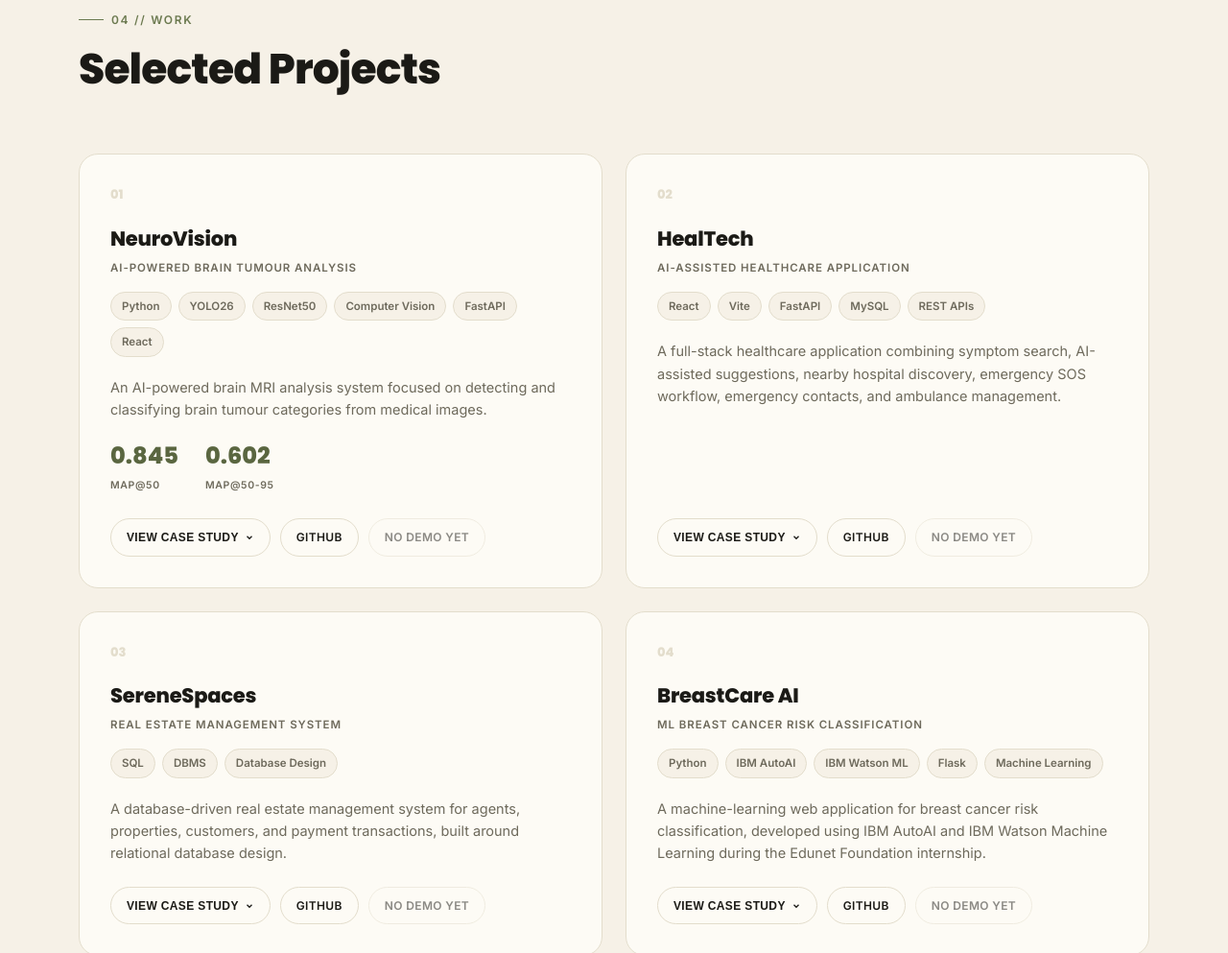
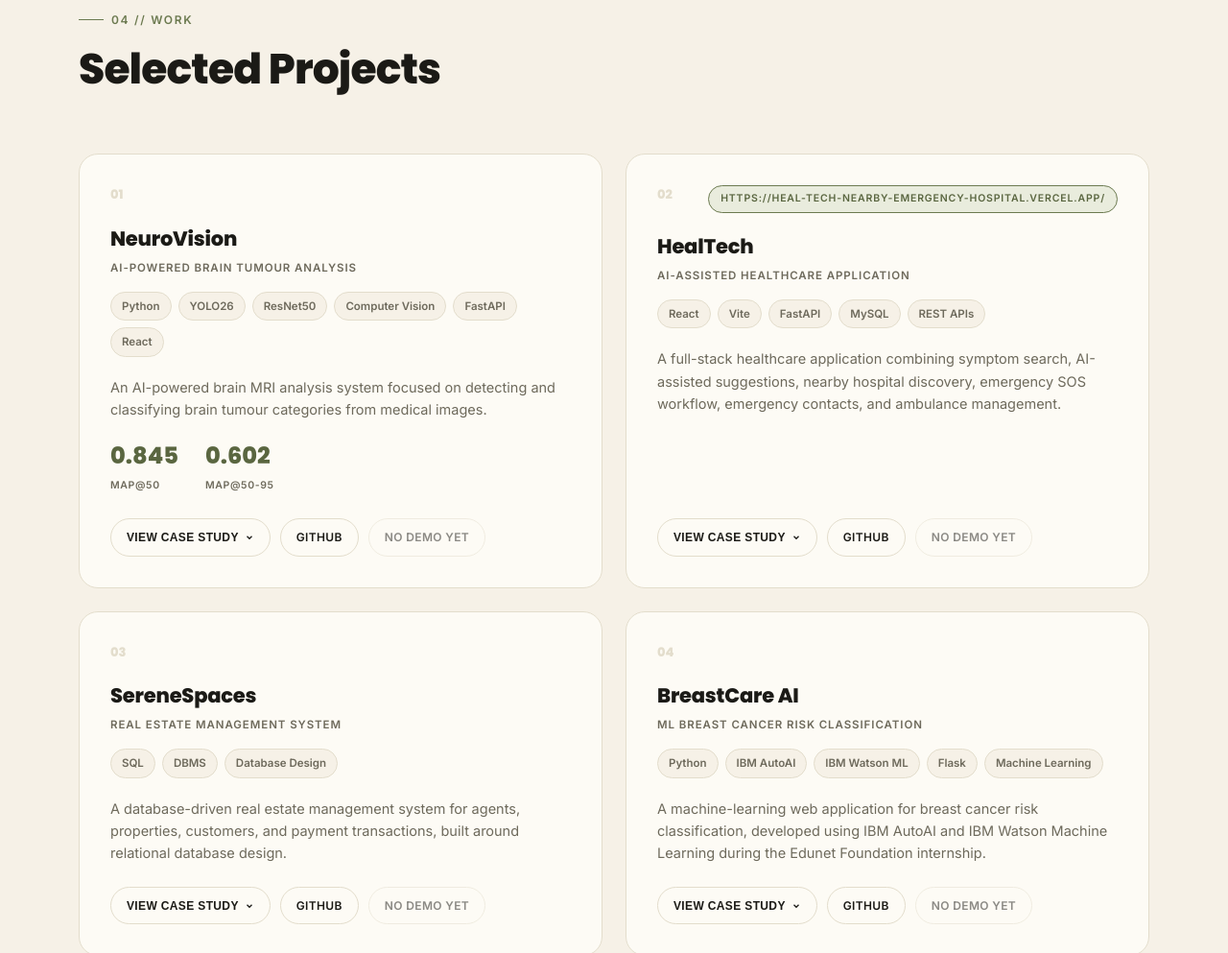
Before and after one commit to lakshmisatwika28-lang/Portfolio, a plain HTML site: page index.html in a window 1280 px wide. Shown: the part 4249-5242 px from the top of the page at 96% size. Drawn offline with Linux system fonts and the light colour scheme.

Commit message:
Update status URL for HealTech project

```diff
--- a/index.html
+++ b/index.html
@@ -881,7 +881,7 @@
       ],
       metrics: null,
       github: 'https://github.com/lakshmisatwika28-lang/HealTech--Nearby-Emergency-Hospital-and-SOS-Management-System.git',
-      status: null
+      status: 'https://heal-tech-nearby-emergency-hospital.vercel.app/'
     },
     {
       num: '03', title: 'SereneSpaces', sub: 'Real Estate Management System',
```
